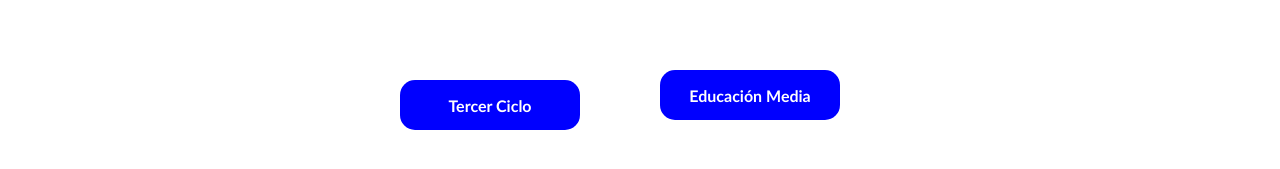
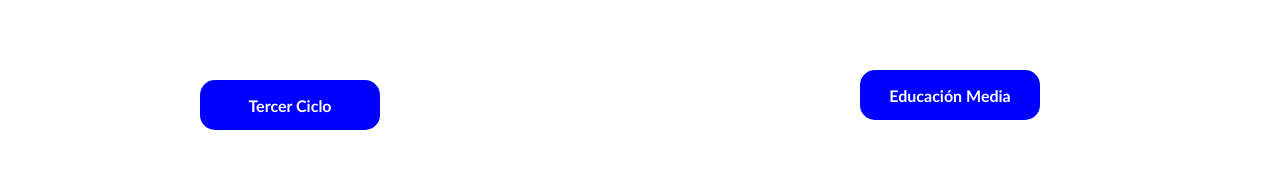
Before and after one commit to richarn/Actividad, a plain HTML site: page aplicacion/index.html in a window 1280 px wide. Shown: the part 225-394 px from the top of the page. Drawn offline with Linux system fonts and the light colour scheme; files whose address does not match are found by name.

Commit message:
miercoles 8:00

```diff
--- a/aplicacion/css/es.css
+++ b/aplicacion/css/es.css
@@ -1,6 +1,6 @@
 .tercer{
 	margin-top: 250px;
-	margin-left: 400px;
+	margin-left: 200px;
 	float: left;
 	width: 180px;
 	height: 50px;
@@ -11,7 +11,7 @@
 
 .media{
 	margin-top: 165px;
-	margin-right: 440px;
+	margin-right: 240px;
 	float: right;
 	width: 180px;
 	height: 50px;
```
